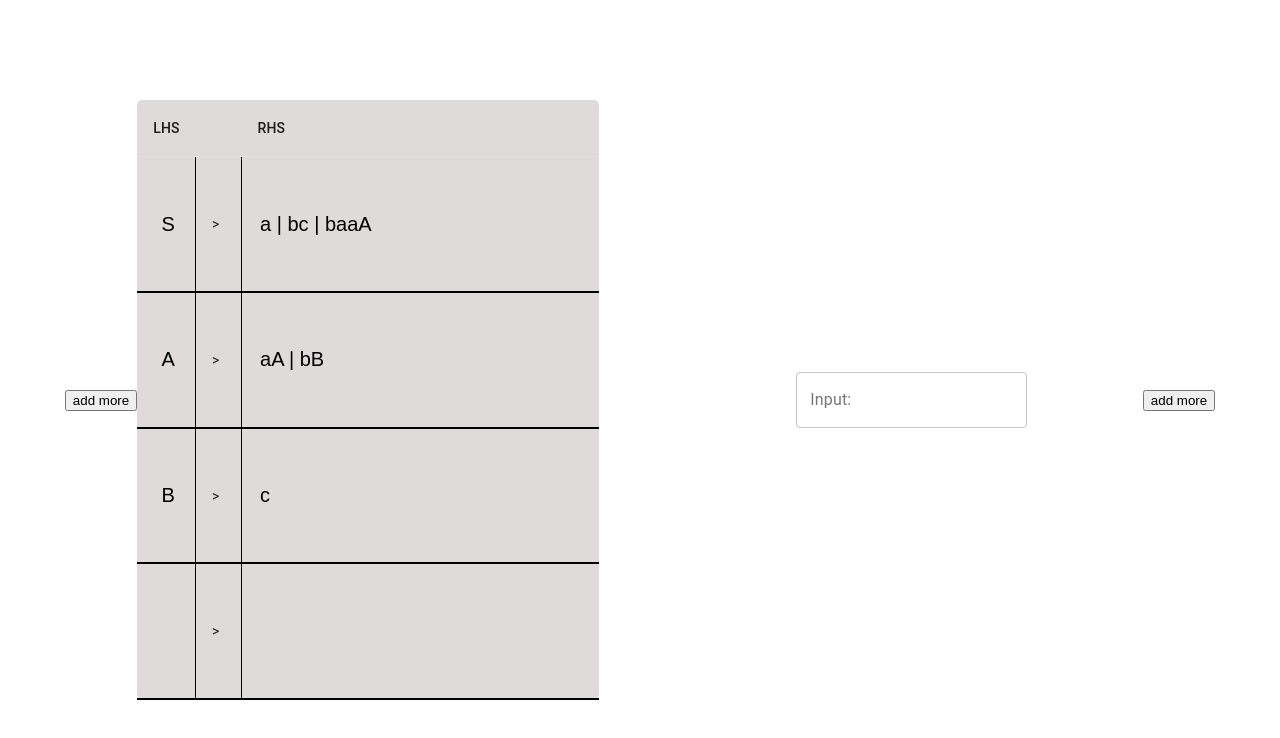
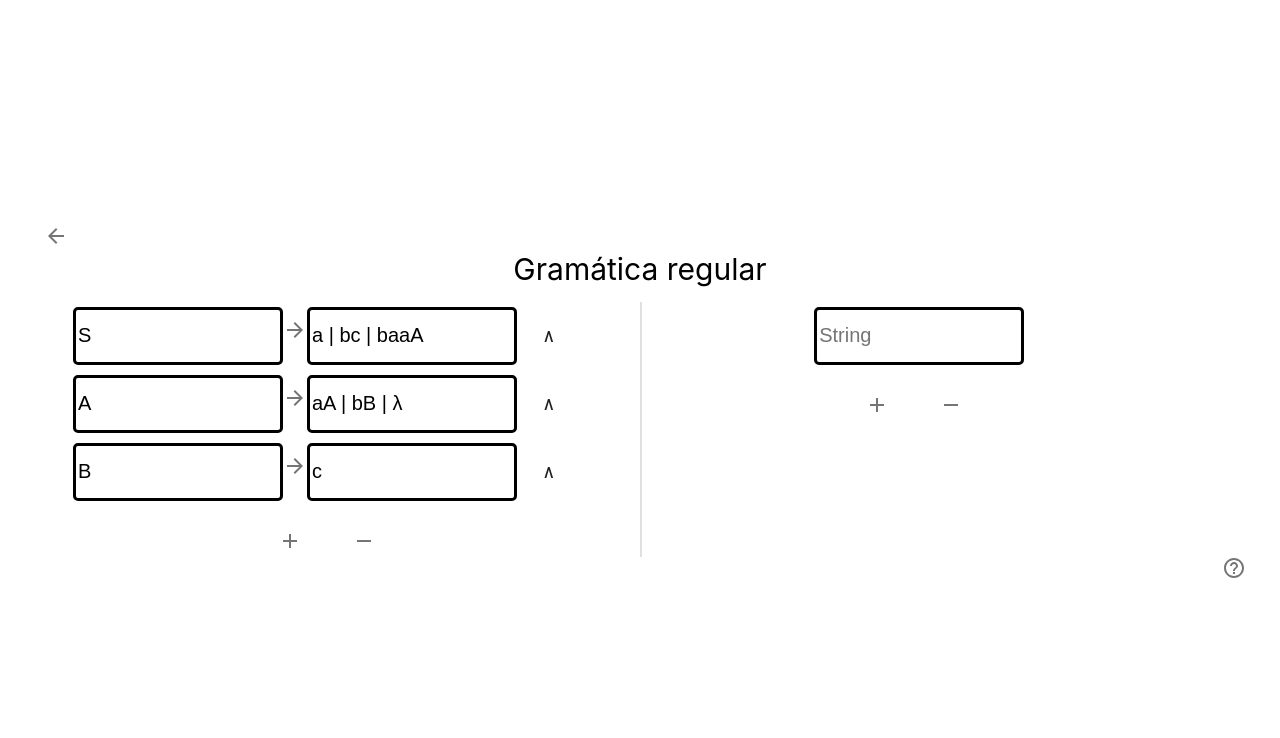
Before and after one commit to glyve99/trab-lftc, a React (Create React App) app: page /gramatica in a window 1280 px wide. Shown: the top 738 px of the page. Built offline with nearby package versions, Linux system fonts and the light colour scheme.

Commit message:
Atualizando gramática: corrigindo lógica + interface

```diff
--- a/src/components/pages/Gramatica.js
+++ b/src/components/pages/Gramatica.js
@@ -1,69 +1,68 @@
 import React, { useState } from 'react';
+import { Link } from 'react-router-dom';
 import Container from '@material-ui/core/Container/Container';
-import TableContainer from '@material-ui/core/TableContainer';
-import Table from '@material-ui/core/Table';
-import TableHead from '@material-ui/core/TableHead';
-import TableBody from '@material-ui/core/TableBody';
-import TableRow from '@material-ui/core/TableRow';
-import TableCell from '@material-ui/core/TableCell';
-import TextField from '@material-ui/core/TextField';
-import { ArrowDownwardOutlined } from '@material-ui/icons';
+import Button from '@material-ui/core/Button/Button';
+import { ArrowForward } from '@material-ui/icons';
+import Typography from '@material-ui/core/Typography';
+import Tooltip from "@material-ui/core/Tooltip";
+import { withStyles } from '@material-ui/core/styles';
+import Divider from '@material-ui/core/Divider';
+
+import RemoveOutlinedIcon from '@material-ui/icons/RemoveOutlined';
+import AddOutlinedIcon from '@material-ui/icons/AddOutlined';
+import ArrowBackIcon from '@material-ui/icons/ArrowBack';
+import HelpOutlineIcon from '@material-ui/icons/HelpOutline';
 
 const GrammarInput = ({ leftSide, rightSide }) => {
 
     const [inputs, setInputs] = useState([leftSide, rightSide]);
 
     return (
-        <TableRow style={{ borderBottom: '2px solid black', height: '80px' }}>
-            <TableCell style={{ borderRight: '1px solid black', width: '10%' }}>
+        <div style={styles.item}>
             <input
                 value={inputs[0]}
-                    style={{ backgroundColor: '#DFDBDB', border: 0, outline: 'none', width: '100%', fontSize: 20, textAlign: 'center' }}
+                style={styles.input}
                 onChange={e => setInputs([ e.target.value.toUpperCase(), inputs[1] ])}
                 maxLength={1}
+                placeholder="LHS"
             />
-            </TableCell>
-            <TableCell style={{ borderRight: '1px solid black', width: '10%' }}>
-                >
-            </TableCell>
-            <TableCell style={{ width: '80%' }}>
+
+            <ArrowForward color="action"/>
+
             <input
+                id='insertLambda'
                 value={inputs[1]}
-                    style={{ backgroundColor: '#DFDBDB', border: 0, outline: 'none', width: '100%', fontSize: 20 }}
+                style={styles.input}
                 onChange={e => setInputs([ inputs[0], e.target.value ])}
+                placeholder="RHS"
             />
-            </TableCell>
-        </TableRow>
+
+            <Button style={styles.button} onClick={() => {
+                const textarea = document.getElementById('insertLambda');
+                const insertStartPoint = textarea.selectionStart;
+                const insertEndPoint = textarea.selectionEnd;
+                let value = textarea.value;
+
+                value = value.slice(0, insertStartPoint) + 'λ' + value.slice(insertEndPoint);
+                textarea.value = value;
+            }} ><p>λ</p></Button >
+        </div>
     )
 
-}
-
-const StringInput = ({ validate }) => {
-    const [value, setValue] = useState('');
-
-    return (
-        <TextField
-            variant='outlined'
-            label='Input:'
-            value={value}
-            onChange={e => setValue(e.target.value)}
-            style={{ width: '50%', }}
-            color={validate(value) ? 'primary' : 'secondary'}
-        />
-    )
 }
 
 export default function Gramatica() {
 
     const [grammarInputs, setGrammarInputs] = useState([
         { leftSide: 'S', rightSide: 'a | bc | baaA' },
-        { leftSide: 'A', rightSide: 'aA | bB' },
-        { leftSide: 'B', rightSide: 'c' },
-        { leftSide: '', rightSide: '' }
+        { leftSide: 'A', rightSide: 'aA | bB | λ' },
+        { leftSide: 'B', rightSide: 'c' }
     ]);
-    const [stringInputs, setStringInputs] = useState(1);
+    const [inputs, setInputs] = useState([1]);
+    const [userInput, setUserInput] = useState('');
 
-    const validate = str => {
+    const validate = strInput => {
+        const str = strInput.target.value;
         const arr = grammarInputs.map(input => {
             const temp = { ...input };
             temp.rightSide = temp.rightSide.replace(/\s+/g, '').split('|');
@@ -90,141 +89,240 @@ export default function Gramatica() {
                 }
             })
         });
-        if(res.filter(s => s === 'Left').length === 0){
+        console.log(res);
+
+        if(res.filter(s => s === 'Right').length === res.length){
             type = 'Right';
-        } else if(res.filter(s => s === 'Right').length === 0){
+        } else if(res.filter(s => s === 'Left').length === res.length){
             type = 'Left';
         } else {
             type = 'Invalid';
         };
+        console.log('String: ', str);
 
         if(type === 'Right'){
-            arr[0].rightSide.forEach(rule => {
+            console.log('Grammar type: ', type);
+
+            for(let rule of arr[0].rightSide)
+            {
                 if(matchD(str, rule, arr)){
-                    console.log('oi');
-                    return true;
+                    strInput.target.style.borderColor = "ForestGreen";
+                    return;
                 };
-            });
-            return false;
+            }
+            strInput.target.style.borderColor = "FireBrick";
         } else if(type === 'Left'){
-            arr[0].rightSide.forEach(rule => {
+            console.log('Grammar type: ', type);
+
+            for(let rule of arr[0].rightSide)
+            {
                 if(matchE(str, rule, arr)){
-                    return true;
+                    strInput.target.style.borderColor = "ForestGreen";
+                    return;
                 };
-            });
-            return false;
+            }
+            strInput.target.style.borderColor = "FireBrick";
         } else {
-            return false;
+            console.log('Error: Invalid Grammar type! Accepted grammars: GLD, GLUD, GLE, GLUE.');
+            return;
         }
-
+        return;
     };
 
     const matchD = (str, rule, arr) => {
+        console.log('Rule: ', rule);
         if(rule.length - 1 > str.length) return false;
+
         const nextRule = rule[rule.length - 1];
-        console.log(rule === str);
+        console.log('  Next rule: ', nextRule);
+
+        //Verificando caractere vazio
+        if(nextRule === 'λ' && (rule.slice(0, rule.length - 1) === str && rule.slice(0, rule.length - 1).length === str.length)) return true;
+
         if(nextRule === nextRule.toLowerCase()) return rule === str;
+
         const rules = arr.find(row => row.leftSide === nextRule);
+        console.log('  Rules: ', rules.rightSide);
+
         if(!rules) return false;
-        rules.rightSide.forEach(r => {
+        for(let r of rules.rightSide)
+        {
             if(matchD(str, rule.replace(nextRule, r), arr)){
                 return true;
             }
-        });
+        }
     };
 
     const matchE = (str, rule, arr) => {
+        console.log('Rule: ', rule);
         if(rule.length - 1 > str.length) return false;
+
         const nextRule = rule[0];
+        console.log('  NextRule: ', nextRule);
+
+        //Verificando caractere vazio
+        if(nextRule === 'λ' && (rule.slice(1, rule.length) === str && rule.slice(1, rule.length).length === str.length)) return true;
+
         if(nextRule === nextRule.toLowerCase()) return rule === str;
+
         const rules = arr.find(row => row.leftSide === nextRule);
+        console.log('  Rules: ', rules.rightSide);
+
         if(!rules) return false;
-        rules.rightSide.forEach(r => {
+        for(let r of rules.rightSide)
+        {
             if(matchE(str, rule.replace(nextRule, r), arr)){
                 return true;
             }
-        })
+        }
     }
 
-    const renderInputs = () => {
-        let arr = [];
-        for(let i=0; i<stringInputs; i++){
-            arr.push(<StringInput validate={validate} />);
-        }
-        return arr;
-    }
     return (
         <Container maxWidth='lg' style={styles.container}>
-            <div style={{ ...styles.innerContainer }}>
-                <button
-                    onClick={() => setGrammarInputs([ ...grammarInputs, { leftSide: '', rightSide: '' } ])}
-                >add more</button>
-                <TableContainer style={{ height: '75%', width: '75%' }}>
-                    <Table style={styles.table}>
-                        <TableHead>
-                            <TableRow>
-                                <TableCell>
-                                    LHS
-                                </TableCell>
-                                <TableCell>
+            <header style={styles.header}>
+                <Link style={styles.button} to="/" width="20px" height="40px">
+                    <Tooltip title="Voltar"><Button style={styles.button}><ArrowBackIcon color="action"/></Button></Tooltip>
+                </Link>
 
-                                </TableCell>
-                                <TableCell>
-                                    RHS
-                                </TableCell>
-                            </TableRow>
-                        </TableHead>
-                        <TableBody>
+                <p style={styles.text}>Gramática regular</p>
+            </header>
+
+            <div style={{width: '100%' }}>
+                <div style={{width: '50%', float: 'left' }}>
+                    <div style={styles.main}>
                         {grammarInputs.map(input => (
                             <GrammarInput leftSide={input.leftSide} rightSide={input.rightSide} />
                         ))}
-                        </TableBody>
-                    </Table>
-                </TableContainer>
                     </div>
-            <div style={styles.innerContainer}>
-                <div style={{ height: '75%', width: '75%', display: 'flex', flexDirection: 'column', alignItems: 'center', justifyContent: 'center' }}>
-                    {renderInputs()}
+                    <div style={styles.footer}>
+                        <Tooltip title="Adicionar regra">
+                            <Button style={styles.button} onClick={() => {
+                                if(grammarInputs.length < 20)
+                                    setGrammarInputs([ ...grammarInputs, { leftSide: '', rightSide: '' } ])
+                                }}
+                                > <AddOutlinedIcon color="action"/> </Button >
+                        </Tooltip>
+                        <Tooltip title="Remover regra">
+                            <Button style={styles.button} onClick={() => {
+                                if(grammarInputs.length > 1)
+                                    setGrammarInputs(grammarInputs.slice(0, grammarInputs.length-1))
+                                }} > <RemoveOutlinedIcon color="action" /> </Button >
+                        </Tooltip>
                     </div>
-                <button
-                    onClick={() => {
-                        if(stringInputs < 10){
-                            setStringInputs(stringInputs + 2);
-                        }
-                    }}
-                >add more</button>
+                </div>
+
+                <Divider color="inherit" orientation="vertical" style={{ padding: '0.5px', height: '100%', float: 'left' }} />
+
+                <div style={{width: '45%', float: 'left' }}>
+                    <div style={styles.main}>
+                        {inputs.map(() => (
+                            <div style={styles.item}>
+                                <input type="text" placeholder="String" onChange={(strInput) => validate(strInput)} onClick={(strInput) => {validate(strInput); strInput.target.placeholder = "";}} style={styles.input}/>
+                            </div>
+                        ))}
+                    </div>
+                    <div style={styles.footer}>
+                        <Tooltip title="Adicionar">
+                            <Button style={styles.button} onClick={() => {
+                                if(inputs.length < 10)
+                                    setInputs([...inputs, 1])
+                                }} > <AddOutlinedIcon color="action"/> </Button >
+                        </Tooltip>
+                        <Tooltip title="Remover">
+                            <Button style={styles.button} onClick={() => {
+                                if(inputs.length > 1)
+                                    setInputs(inputs.slice(0, inputs.length-1))
+                                }} > <RemoveOutlinedIcon color="action" /> </Button >
+                        </Tooltip>
+                    </div>
+                </div>
+            </div>
+
+            <div style={styles.helper}>
+                <HtmlTooltip placement="top"
+                    title={
+                    <React.Fragment>
+                        <Typography  color="inherit">Gramática regular</Typography>
+                        {'Insira as regras da gramática:'} <br/>
+                        <b>{'S -> a'}</b> {' | '} <b>{'bS'}</b> {' | '} <b>{' λ'}</b> <br/><br/>
+                        <b>{'ATENÇÃO!'}</b><br/> {'  Gramáticas aceitas: GLD, GLUD, GLE e GLUE.'} <br/>
+                        {'Em seguida, acrescente as strings para validar.'}
+                    </React.Fragment>
+                    }>
+                    <HelpOutlineIcon color="action" />
+                </HtmlTooltip>
             </div>
         </Container>
     )
 }
 
+const HtmlTooltip = withStyles((theme) => ({
+    tooltip: {
+      backgroundColor: '#f5f5f9',
+      color: 'rgba(0, 0, 0, 0.87)',
+      maxWidth: 420,
+      fontSize: theme.typography.pxToRem(12),
+      border: '1px solid #dadde9',
+    },
+  }))(Tooltip);
+
+
 const styles = {
     container: {
         height: '100vh',
-        display: 'flex'
-    },
-    innerContainer: {
-        width: '50%',
-        height: '100%',
         display: 'flex',
-        alignItems: 'center',
+        flexDirection: 'column',
         justifyContent: 'center'
     },
-    table: {
-        height: '100%',
-        width: '100%',
-        backgroundColor: '#DFDBDB',
-        borderRadius: 5
+    helper: {
+        display: 'flex',
+        flexDirection: 'row',
+        justifyContent: 'flex-end',
+        marginRight: '10px'
     },
-    td: {
-        height: '100%',
-        borderBottom: '1px solid black'
+    button: {
+        borderRadius: '5px',
+        height: '30px',
+        width: '20px',
+        transitionDuration: '0.5s',
+        marginRight: '10px'
     },
-    grammarInput: {
-        height: '25%',
-        width: '50%',
-        border: 0,
-        backgroundColor: '#DFDBDB',
-        outline: 'none'
+    header:
+    {
+        paddingBottom: '15px',
+        display: 'flex',
+        flexDirection: 'column',
+        justifyContent: 'space-between'
+    },
+    text: {
+        fontSize: '30px',
+        textAlign: 'center',
+        margin: '0'
+    },
+    footer: {
+        display: 'flex',
+        flexDirection: 'row',
+        justifyContent: 'center'
+    },
+    main: {
+        paddingBottom: '20px',
+        margin: '0 auto',
+        display: 'flex',
+        flexFlow: 'row',
+        flexWrap: 'wrap',
+        justifyContent: 'center'
+    },
+    item: {
+        padding: '5px',
+    },
+    input: {
+        borderWidth: "3px",
+        borderColor: "black",
+        borderStyle: "solid",
+        borderRadius: "5px",
+        height: "50px",
+        width: "200px",
+        outline: "0",
+        fontSize: "20px"
      }
 }
--- a/src/components/pages/Home.js
+++ b/src/components/pages/Home.js
@@ -21,7 +21,7 @@ export default function Home() {
             {renderRedirect()}
             <div style={styles.menu}>
                 <Button style={styles.button} onClick={() => setRedirectFlag('regex')}>Expressões regulares</Button>
-                <Button style={styles.button}>Gramáticas</Button>
+                <Button style={styles.button} onClick={() => setRedirectFlag('gramatica')}>Gramáticas</Button>
                 <Button style={styles.button} onClick={() => setRedirectFlag('autofin')}>Autômatos finitos</Button>
             </div>
             <p style={styles.text}>
```
Lines whose indentation alone changed are shown as unchanged.
